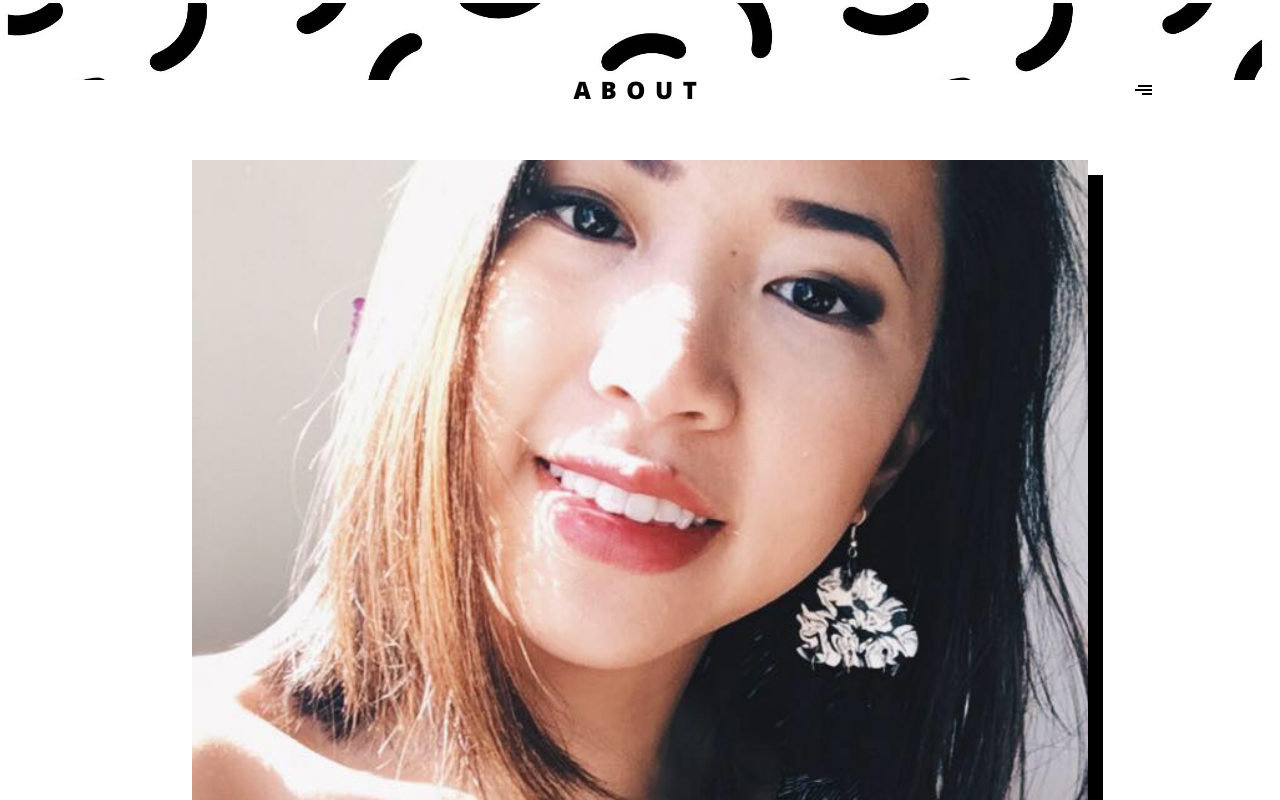
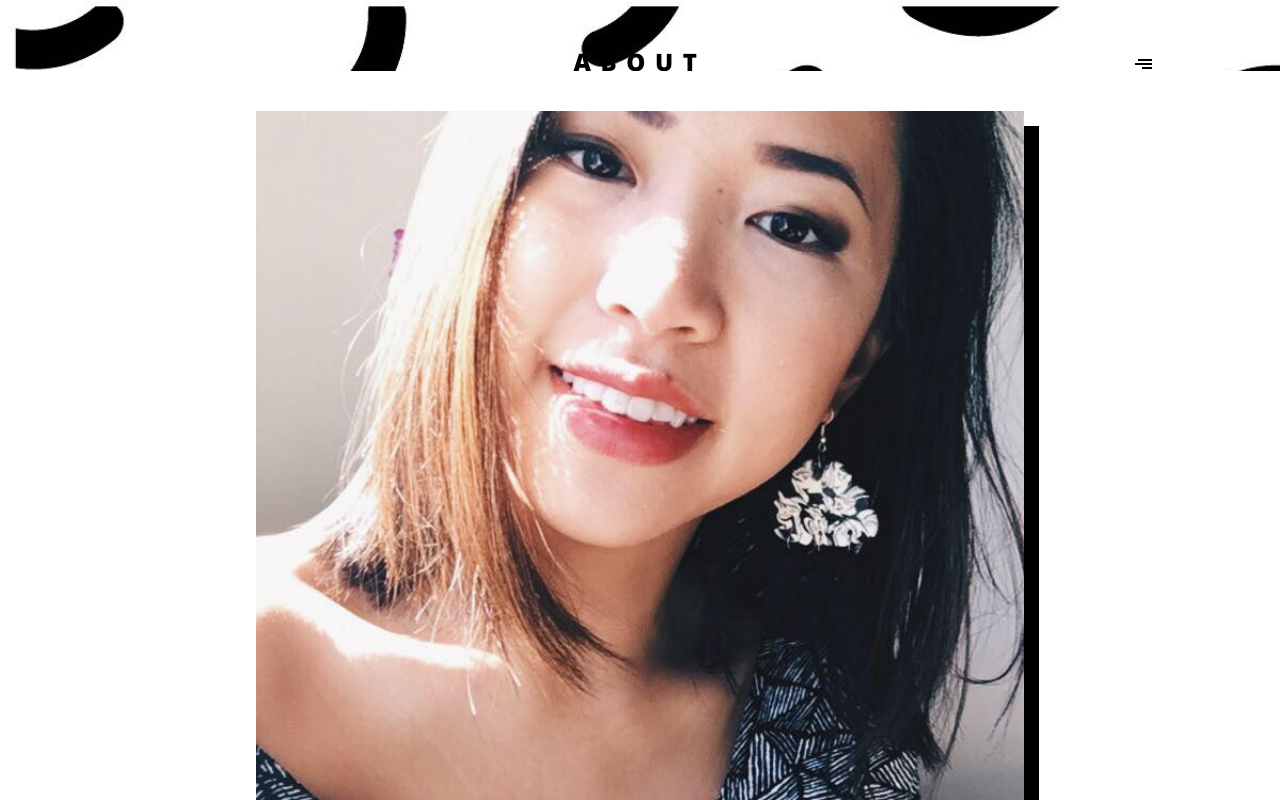
Before and after one commit to garyunyoung/portfolio, a React (Create React App) app: page /about in a window 1280 px wide. Shown: the top 800 px of the page. Built offline with nearby package versions, Linux system fonts and the light colour scheme.

Commit message:
Change about header

```diff
--- a/src/About.js
+++ b/src/About.js
@@ -7,6 +7,7 @@ export default function About() {
   return (
     <section className="about">
       <Header title='about'/>
+      <h1 className="about__header">about</h1>
       <section className="about__container">
         <img className="about__photo" src={profilePic} />
         <p className="about__text">
--- a/src/About.scss
+++ b/src/About.scss
@@ -1,11 +1,20 @@
 .about {
+  font-family: "Open Sans", sans-serif;
   background-image: url("./images/about-background.jpg");
-  background-size: contain;
-  min-height: 100%;
+  background-size: cover;
+  max-height: 100%;
   display: flex;
   flex-flow: column;
   align-items: center;
 
+  .about__header {
+    font-size: 1.5em;
+    line-height: 0.8em;
+    letter-spacing: 0.6rem;
+    font-weight: 800;
+    text-transform: uppercase;
+    margin-top: 6.5vh;
+  }
   .about__container {
     width: 100%;
     padding-bottom: 2vw;
@@ -14,18 +23,17 @@
     flex-flow: column;
     text-align: center;
     justify-content: center;
-    padding-top: 10vh;
-    margin-top: 10vh;
+    padding-top: 5vh;
+    margin-bottom: 5vh;
 
     .about__photo {
-      width: 70%;
+      width: 60vw;
       box-shadow: 15px 15px black;
       margin: 0 auto 7vh auto;
     }
 
     .about__text {
-      font-family: "Open Sans", sans-serif;
-      font-size: .8em;
+      font-size: 0.8em;
       font-weight: 300;
       margin-bottom: 3vh;
       padding: 0 5vw;
--- a/src/Header.js
+++ b/src/Header.js
@@ -22,9 +22,9 @@ export default class Header extends React.Component {
       <React.Fragment>
         <header className="header">
           <section className="header__wrapper">
-            <NavLink className='header__title' to="/">
+            {/* <NavLink className='header__title' to="/">
               {this.state.isOpen ? 'garyun' : this.props.title}
-            </NavLink>
+            </NavLink> */}
             <div className="hamburger" onClick={() => this.toggleNav()}>
               <div className="hamburger__line hamburger__line--1" />
               <div className="hamburger__line hamburger__line--2" />
--- a/src/ProjectSection.scss
+++ b/src/ProjectSection.scss
@@ -8,7 +8,7 @@
     .project__item__image {
         width: 80vw;
         margin-bottom: 1vh;
-        box-shadow: 3px 3px black;
+        // box-shadow: 3px 3px black;
     }
 
     .project__item__info {
--- a/src/Projects.scss
+++ b/src/Projects.scss
@@ -11,9 +11,9 @@
     align-items: center;
     width: 90%;
     margin-top: 10vh;
-    height: 80vh;
-    overflow: auto;
-    -webkit-overflow-scrolling: touch;
+    // height: 80vh;
+    // overflow: auto;
+    // -webkit-overflow-scrolling: touch;
   }
 }
 
```
